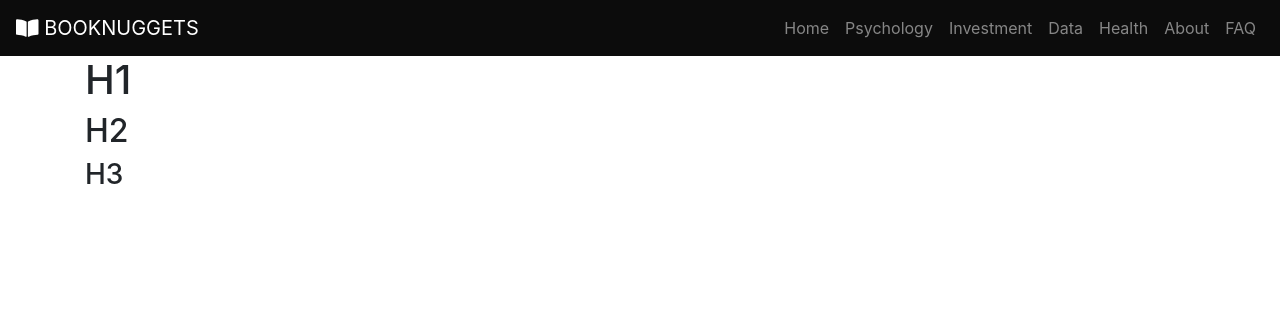
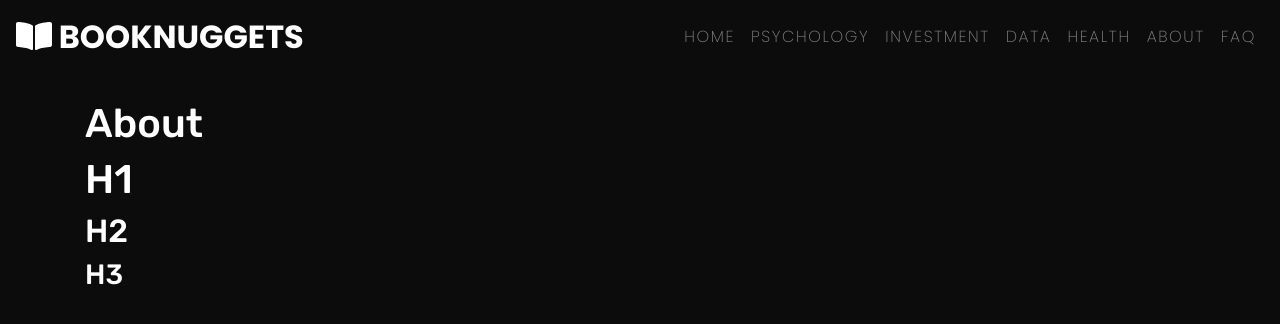
Before and after one commit to chrischow/booknuggets, a Jekyll site: the page built from about.md, in a window 1280 px wide. Shown: the top 324 px of the page. Built offline with Jekyll 4.4.1, drawn with Linux system fonts in a browser that asks for light colours; nearby versions of some CDN libraries; library files that are not in the unit come from our copies.

Commit message:
Update readme; convert all file links to relative paths

```diff
--- a/_config.yml
+++ b/_config.yml
@@ -11,12 +11,19 @@
 
 title: BookNuggets
 # email: your-email@example.com
-description: >- # this means to ignore newlines until "baseurl:"
+
+# this means to ignore newlines until "baseurl:"
+description: >-
   BookNuggets: A blog on the essential bits of information from books on Psychology, Investment, Data, Health, and other topics.
-baseurl: "/booknuggets" # the subpath of your site, e.g. /blog
-url: "" # the base hostname & protocol for your site, e.g. http://example.com
-twitter_username: jekyllrb
-github_username:  jekyll
+
+# the subpath of your site, e.g. /blog
+baseurl: ""
+
+# the base hostname & protocol for your site, e.g. http://example.com
+url: ""
+
+# twitter_username: jekyllrb
+github_username:  chrischow
 
 # Build settings
 plugins:
--- a/_includes/head.html
+++ b/_includes/head.html
@@ -5,10 +5,10 @@
     <title>BookNuggets</title>
     <meta name="description" content="">
     <meta name="viewport" content="width=device-width, initial-scale=1">
-    <link rel="stylesheet" href="css/bootstrap.min.css">
-    <link rel="stylesheet" href="css/custom.css">
+    <link rel="stylesheet" href="{{ site.baseurl }}/css/bootstrap.min.css">
+    <link rel="stylesheet" href="{{ site.baseurl }}/css/custom.css">
     <link rel="stylesheet" href="https://cdnjs.cloudflare.com/ajax/libs/font-awesome/5.13.0/css/all.min.css" integrity="sha256-h20CPZ0QyXlBuAw7A+KluUYx/3pK+c7lYEpqLTlxjYQ=" crossorigin="anonymous" />
     <link href="https://fonts.googleapis.com/css2?family=Poppins:wght@200;300;500;700;800;900&display=swap" rel="stylesheet">
     <link href="https://fonts.googleapis.com/css2?family=Rubik:ital,wght@0,300;0,400;0,500;1,300;1,400&display=swap" rel="stylesheet">
-    <link rel='icon' href='uploads/favicon.png'>
+    <link rel='icon' href='{{ site.baseurl }}/uploads/favicon.png'>
 </head>
--- a/index.html
+++ b/index.html
@@ -9,7 +9,7 @@ title: BookNuggets
         <div class="col-12 col-sm-6 col-md-4 col-lg-3 snippet">
             <div class='snippet-inner'>
                 <a href="{{ post.url | prepend: site.baseurl }}">
-                    <img class='snippet-image' src="uploads/{{ post.image }}">
+                    <img class='snippet-image' src="{{ site.baseurl }}/uploads/{{ post.image }}">
                     <div class="snippet-text text-center">
                         <a href="{{ post.url | prepend: site.baseurl }}">
                             View Summary
```
Also changed, not shown: readme.md.
